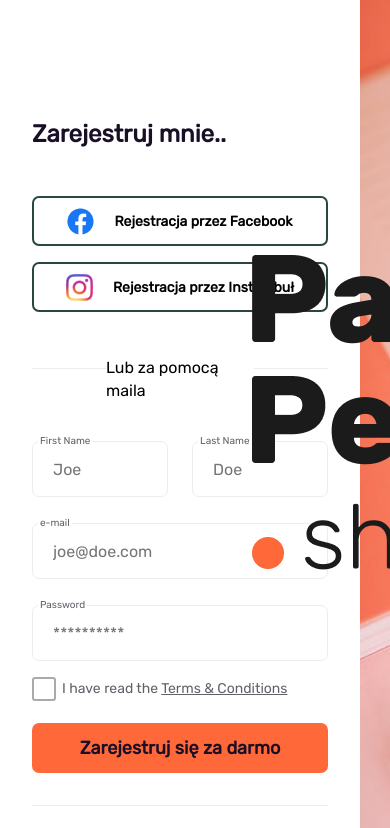
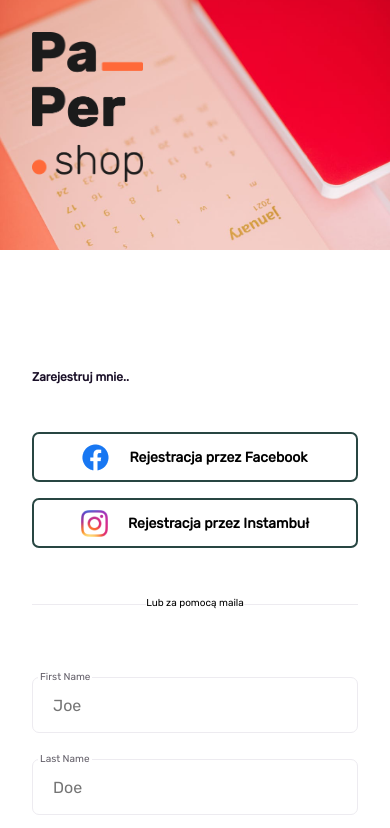
Before and after one commit to Prabeton/obiegowka-frontend-moje, a plain HTML site: page index.html in a window 390 px wide. Shown: the top 828 px of the page. Drawn offline with Linux system fonts and the light colour scheme.

Commit message:
add media@(), index complit without validation and error class

```diff
--- a/global.css
+++ b/global.css
@@ -127,3 +127,42 @@ main {
     border-radius: 6px;
     background-color: #ff6939;
 }
+
+@media (max-width: 600px) {     /* poniżej 600px obowiązują wartości z @media */
+
+    .lineWrapper > p {          /* zmniejsza litery w napisie ---- Lub za pomocą maila ---- */
+        font-size: 10px;
+    }
+    main {
+        display: flex;
+        flex-direction: column-reverse;
+        height: auto;
+    }
+    .right_Container {
+        justify-content: start;     /* ustawia wzdłuż osi głównej */
+        align-items: start;         /* ustawia wzdłuż osi poprzecznej do głównej */
+        max-width: 100%;
+        max-height: 250px;
+        height: 50vh;
+    }
+    .left_Container {
+        max-width: 100%;
+        min-width: 303px;
+        max-height: 50%;
+        height: 100%;
+    }
+    .nameBox {
+        flex-direction: column;
+        gap: 0;
+    }
+
+}
+
+@media (max-width: 900px) {     /* poniżej 900px obowiązują wartości z @media */
+
+    .logotyp > img {            /* zmienia wysokość logotypu i ustala marginesy */
+        margin: 32px;
+        height: 150px;
+    }
+
+}
--- a/index.css
+++ b/index.css
@@ -119,7 +119,7 @@ a {
     margin-top: 26px;
     width: 100%;
     height: 50px;
-    background-color: #ff6939;
+    background-color:#ff6939;
     font-size: 18px;
     font-weight: bold;
     color: #190f27;
@@ -130,5 +130,26 @@ a {
 }
 
 #password {
-    margin-bottom: 10px;
+    margin-bottom: 7px;
 }
+
+button {
+    cursor: pointer;
+}
+
+.widoczny {
+    display: block;
+}
+
+@media (max-width: 600px) {
+
+    a {
+        font-size: 12px;
+    }
+    label[for="terms"]  {
+        font-size: 12px;
+    }
+    .item_register {
+        font-size: 12px;
+    }
+}
--- a/index.html
+++ b/index.html
@@ -21,7 +21,7 @@
         <button><img src="./images/png/insta.png"/>Rejestracja przez Instambuł</button>
 
         <div class="lineWrapper pierwszy">
-          <div class="line"></div>
+          <div></div>
           <p>Lub za pomocą maila</p>
         </div>
 
@@ -78,7 +78,7 @@
         </form>
 
         <div class="lineWrapper drugi">
-          <div class="line"></div>
+          <div></div>
         </div>
 
         <div class="login-in">Masz już konto? <a href="login.html">zaloguj się</a></div>
```
Also changed, not shown: 1 other file.
